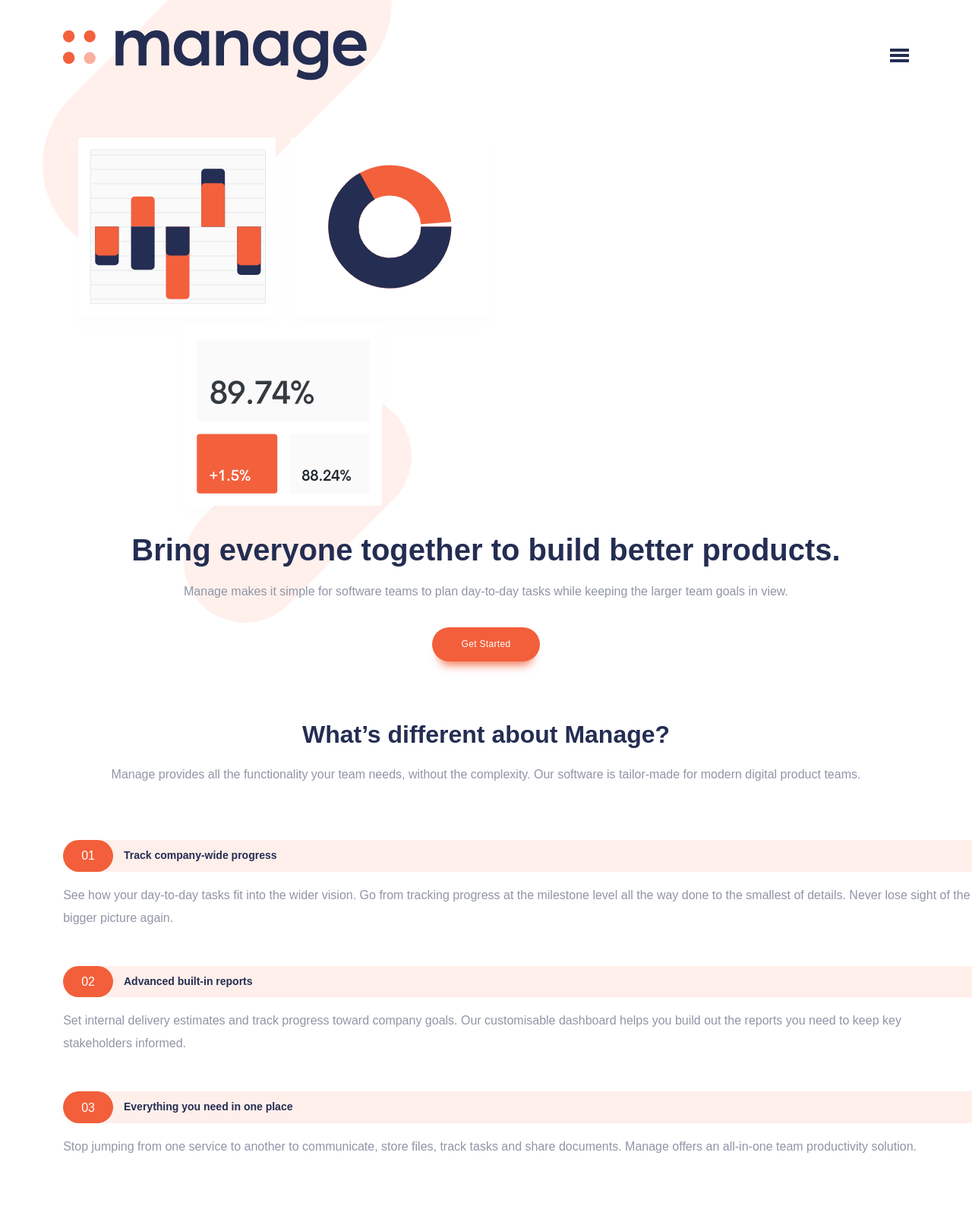
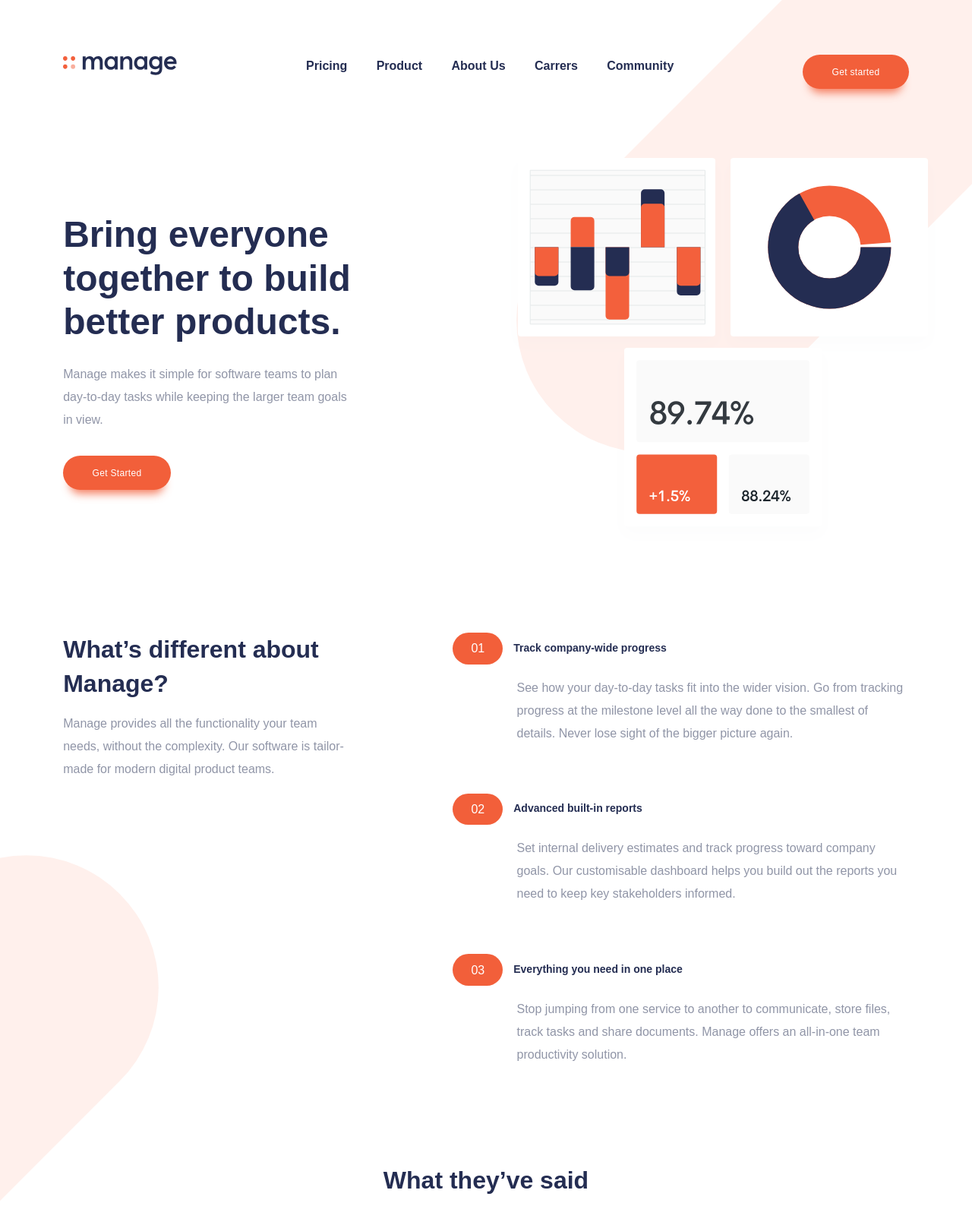
Before and after one commit to acjr1910/manage, a website built with webpack: page src/index.html in a window 1280 px wide. Shown: the top 1588 px of the page at 76% size. Built offline with nearby package versions, Linux system fonts and the light colour scheme; a web font is replaced by a local one.

Commit message:
adding tablet-desktop layouting

```diff
--- a/src/index.html
+++ b/src/index.html
@@ -44,9 +44,11 @@
           src="./images/icon-close.svg"
           alt="Menu"
         />
+        <button class="button orange-button">Get started</button>
       </div>
     </header>
     <main id="main">
+      <!-- Intro -->
       <div class="intro background">
         <div class="intro__image-container">
           <img
@@ -68,6 +70,7 @@
 
       <!-- About -->
       <div id="about-us" class="about">
+        <div class="about__intro">
           <h2 class="about__heading">
             What’s different about Manage?
           </h2>
@@ -77,9 +80,8 @@
             teams.
           </p>
         </div>
-
-      <!-- About - Topics -->
-      <div id="product" class="topic">
+        <div id="product" class="about__topics">
+          <div class="topic">
             <h3 class="topic__heading">
               <span class="topic__bullet">01</span>
               <span class="topic__title">
@@ -102,8 +104,8 @@
             </h3>
             <p class="topic__paragraph">
               Set internal delivery estimates and track progress toward company
-          goals. Our customisable dashboard helps you build out the reports you
-          need to keep key stakeholders informed.
+              goals. Our customisable dashboard helps you build out the reports
+              you need to keep key stakeholders informed.
             </p>
           </div>
 
@@ -115,10 +117,12 @@
               </span>
             </h3>
             <p class="topic__paragraph">
-          Stop jumping from one service to another to communicate, store files,
-          track tasks and share documents. Manage offers an all-in-one team
-          productivity solution.
+              Stop jumping from one service to another to communicate, store
+              files, track tasks and share documents. Manage offers an
+              all-in-one team productivity solution.
             </p>
+          </div>
+        </div>
       </div>
 
       <!-- Reviews -->
--- a/src/js/components/Menu/index.js
+++ b/src/js/components/Menu/index.js
@@ -1,6 +1,7 @@
 function Menu() {
   const state = {
     isOpen: false,
+    isListening: false,
   };
 
   const menuElement = document.querySelector('.header__menu-icon');
@@ -10,20 +11,48 @@ function Menu() {
   const menuInitialClass = 'header__nav';
   const menuShowClass = 'header__nav--show';
 
-  function addListener() {
-    menuElement.addEventListener('click', toggleState);
-    navItemsList.forEach((navItem) => {
-      console.log(navItem);
-      const id = navItem.attributes.to.value;
-      navItem.addEventListener('click', () => handleNavItemClick(id));
+  function addListeners() {
+    const initialWindowSize = window.innerWidth;
+    const tabletScreenSize = 768;
+
+    if (initialWindowSize <= tabletScreenSize) {
+      addMenuBehavior();
+    }
+
+    window.addEventListener('resize', function () {
+      const windowWidth = window.innerWidth;
+      if (windowWidth <= tabletScreenSize && !state.isListening) {
+        return addMenuBehavior();
+      } else if (state.isListening) {
+        return removeMenuBehavior();
+      }
     });
-    return;
   }
 
   function toggleState() {
     Object.assign({}, state, (state.isOpen = !state.isOpen));
     handleMenu();
     return;
+  }
+
+  function addMenuBehavior() {
+    if (!state.isListening) {
+      menuElement.addEventListener('click', toggleState);
+      navItemsList.forEach((navItem) => {
+        const id = navItem.attributes.to.value;
+        navItem.addEventListener('click', () => handleNavItemClick(id));
+      });
+      Object.assign({}, state, (state.isListening = true));
+    }
+    return;
+  }
+
+  function removeMenuBehavior() {
+    menuElement.removeEventListener('click', toggleState);
+    navItemsList.forEach((navItem) => {
+      navItem.removeEventListener('click', handleNavItemClick);
+    });
+    Object.assign({}, state, (state.isListening = false));
   }
 
   function handleNavItemClick(id) {
@@ -90,7 +119,7 @@ function Menu() {
     return hideNav();
   }
 
-  return addListener();
+  return addListeners();
 }
 
 export default Menu;
--- a/src/js/components/Slider/index.js
+++ b/src/js/components/Slider/index.js
@@ -1,9 +1,19 @@
 function Slider($) {
   const config = {
-    // centerMode: true, // maybe use on desktop
-    slidesToShow: 1,
+    mobileFirst: true,
     arrows: false,
     dots: true,
+    slidesToShow: 1,
+    responsive: [
+      {
+        breakpoint: 769,
+        settings: {
+          centerMode: true,
+          centerPadding: '10px',
+          slidesToShow: 3,
+        },
+      },
+    ],
   };
   $('.slider-container').slick(config);
 }
--- a/src/styles/layout/_layout.scss
+++ b/src/styles/layout/_layout.scss
@@ -18,9 +18,7 @@
   grid-column: 1 / -1;
 }
 
-.intro,
-.about,
-.reviews {
+.intro {
   grid-column: 2 / 6;
 }
 
@@ -29,28 +27,86 @@
   margin-top: 3.6rem;
 }
 
-// Topic
-.topic {
+.intro {
   grid-column: 2 / -1;
-}
-
-.intro {
-  &__text-container {
-    text-align: center;
+  @media (max-width: $tablet) {
+    &__text-container {
+      text-align: center;
+    }
+  }
+  @media (min-width: $desktop) {
+    margin-bottom: 3rem;
+    display: flex;
+    flex-direction: row-reverse;
+    align-items: center;
+    &__image-container {
+      width: 100%;
+    }
+    &__text-container {
+      h1,
+      p {
+        text-align: left;
+      }
+      h1 {
+        font-size: 3rem;
+        padding-right: 20%;
+        line-height: 3.6rem;
+        margin-bottom: 1.6rem;
+      }
+      p {
+        padding-right: 35%;
+        margin-bottom: 2rem;
+      }
+      .button {
+        margin: 0;
+      }
+    }
   }
 }
 
 // About
 .about {
+  grid-column: 2 / -1;
+  &__intro {
+    margin-right: 6.5%;
+  }
   &__paragraph {
     margin-bottom: 3.4rem;
+  }
+  @media (min-width: $desktop) {
+    grid-column: 2 / 6;
+    display: flex;
+    &__heading,
+    &__paragraph {
+      text-align: left;
+    }
+    &__paragraph {
+      padding-right: 15%;
+    }
+  }
+}
+
+// Reviews
+.reviews {
+  grid-column: 2 / 6;
+
+  @media (min-width: $desktop) {
+    grid-column: 1 / -1;
+    margin-top: 4rem;
+    margin-bottom: 8rem;
   }
 }
 
 // Last Call
-
 .last-call {
   grid-column: 1 / -1;
+
+  @media (min-width: $desktop) {
+    display: flex;
+    justify-content: space-between;
+    align-items: center;
+    width: 100%;
+  }
 }
 
 .footer {
--- a/src/styles/modules/background/_background.scss
+++ b/src/styles/modules/background/_background.scss
@@ -4,4 +4,8 @@
   background-repeat: no-repeat;
   background-position: 56px -120px, 242px 520px;
   background-size: 460px, 300px;
+  @media (min-width: 1024px) {
+    background-position: 680px -54px, -70% 49%;
+    background-size: 650px;
+  }
 }
--- a/src/styles/modules/header/_header.scss
+++ b/src/styles/modules/header/_header.scss
@@ -6,6 +6,19 @@
   padding-top: 40px;
   padding-bottom: 65px;
   position: relative;
+
+  .button {
+    display: none;
+    @media (min-width: 1024px) {
+      display: block;
+    }
+  }
+
+  &__menu-icon {
+    @media (min-width: 1024px) {
+      display: none;
+    }
+  }
 
   &__close-icon {
     display: none;
@@ -16,14 +29,6 @@
   }
 
   &__nav {
-    transition: all 0.3s ease;
-    position: absolute;
-    background: white;
-    top: 85px;
-    width: 100%;
-    text-align: center;
-    opacity: 0;
-
     &--show {
       transition: all 0.3s ease;
       position: absolute;
@@ -35,18 +40,38 @@
       border-radius: 5px;
     }
 
-    // @media (max-width: 1024px) {
-    //   height: 0;
-    //   opacity: 0;
-    // }
+    @media (max-width: 768px) {
+      transition: all 0.3s ease;
+      position: absolute;
+      background: white;
+      top: 85px;
+      width: 100%;
+      text-align: center;
+      opacity: 0;
+    }
+
+    @media (min-width: 1024px) {
+      text-align: center;
+    }
   }
+
   &__nav-list {
     padding: 1.5rem 0;
+
+    @media (min-width: 1024px) {
+      display: flex;
+      justify-content: center;
+    }
   }
+
   &__nav-item {
     margin: 1.2rem 0;
     font-weight: 700;
     color: $dark-blue;
+
+    @media (min-width: 1024px) {
+      margin: 0 1.2rem;
+    }
   }
 
   &__menu {
@@ -54,4 +79,8 @@
     align-items: center;
     min-height: 22px;
   }
+
+  &__logo {
+    max-width: 150px;
+  }
 }
--- a/src/styles/modules/last-call/_last-call.scss
+++ b/src/styles/modules/last-call/_last-call.scss
@@ -9,4 +9,17 @@
     color: white;
     line-height: 2.8rem;
   }
+  @media (min-width: $desktop) {
+    padding: 4rem 5rem;
+    background-image: url('../../../images/bg-simplify-section-desktop.svg');
+    background-repeat: no-repeat;
+    background-position: -55% 100%;
+    &__heading {
+      max-width: 40%;
+      text-align: left;
+    }
+    .button {
+      margin: 0;
+    }
+  }
 }
--- a/src/styles/modules/topic/_topics.scss
+++ b/src/styles/modules/topic/_topics.scss
@@ -1,5 +1,11 @@
 .topic {
   margin: 1rem 0;
+
+  @media (min-width: $desktop) {
+    margin-top: 0;
+    margin-bottom: 4rem;
+  }
+
   &__heading {
     font-size: 14px;
     font-weight: 500;
@@ -7,6 +13,9 @@
     border-radius: 25px 0 0 25px;
     display: flex;
     align-items: center;
+    @media (min-width: $desktop) {
+      background: none;
+    }
   }
   &__bullet {
     background: $bright-red;
@@ -25,5 +34,8 @@
   }
   &__paragraph {
     text-align: left;
+    @media (min-width: $desktop) {
+      padding-left: 14%;
+    }
   }
 }
--- a/src/styles/variables/_variables.scss
+++ b/src/styles/variables/_variables.scss
@@ -9,9 +9,6 @@ $very-pale-red: hsl(13, 100%, 96%);
 $very-light-gray: hsl(0, 0%, 98%);
 $button-shadow-color: hsla(12, 88%, 59%, 0.8);
 
-// Font Weights
-// - Weights: 400, 500, 700
-
 // Screen Sizes
 $tablet: 768px;
-$desktop: 1024px;
+$desktop: 769px;
```
Lines whose indentation alone changed are shown as unchanged.
